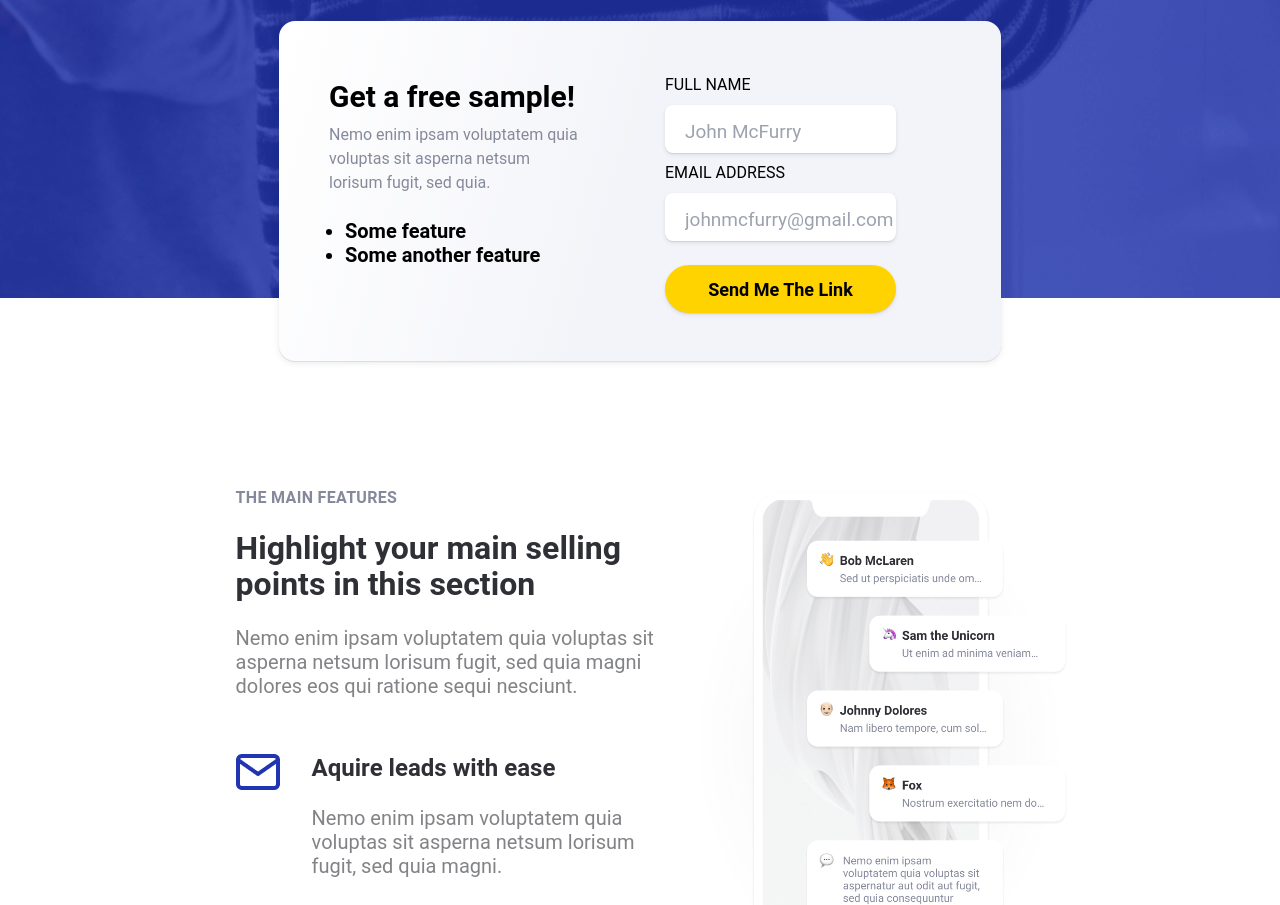
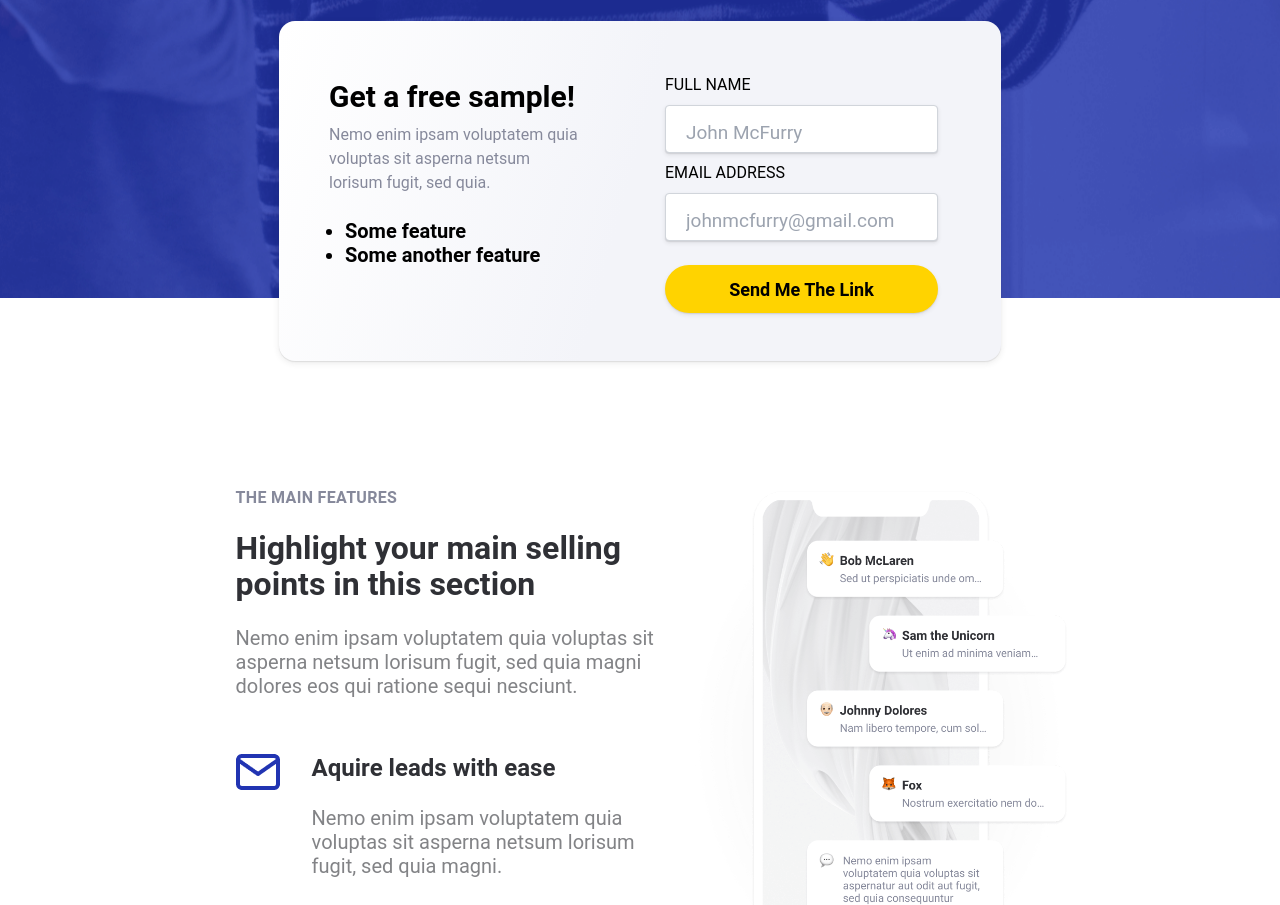
Before and after one commit to Harikrishnanjack007/Neo-website, a plain HTML site: page index.html in a window 1280 px wide. Shown: the part 852-1757 px from the top of the page. Drawn offline with nearby package versions, Linux system fonts and the light colour scheme.

```diff
--- a/index.html
+++ b/index.html
@@ -77,11 +77,33 @@
             <div class="my-6">
               <div class="flex flex-col">
                 <label for="" class="my-2 font-['Roboto']">FULL NAME</label>
-                <input type="text" class="form-input" placeholder="John McFurry"/>
+                <input type="text" class="form-input px-5
+                py-1.5
+                text-base
+                font-normal
+                text-gray-700
+                bg-white bg-clip-padding
+                border border-solid border-gray-300
+                rounded
+                transition
+                ease-in-out
+                m-0
+                focus:text-gray-700 focus:bg-white focus:border-blue-600 focus:outline-none" placeholder="John McFurry"/>
               </div>
               <div class="flex flex-col">
                 <label for="" class="my-2 font-['Roboto']">EMAIL ADDRESS</label>
-                <input type="text" class="form-input" placeholder="johnmcfurry@gmail.com"/>
+                <input type="text" class="form-input px-5
+                py-1.5
+                text-base
+                font-normal
+                text-gray-700
+                bg-white bg-clip-padding
+                border border-solid border-gray-300
+                rounded
+                transition
+                ease-in-out
+                m-0
+                focus:text-gray-700 focus:bg-white focus:border-blue-600 focus:outline-none" placeholder="johnmcfurry@gmail.com"/>
               </div>
             </div>
             <div>
```
